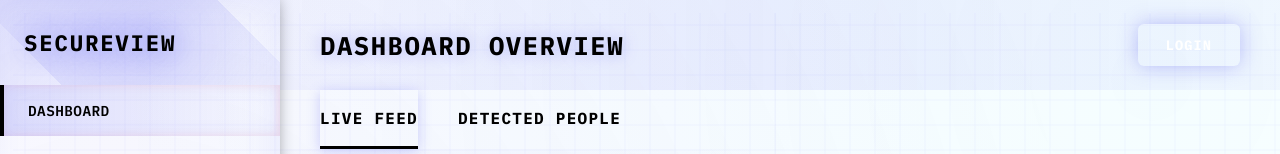
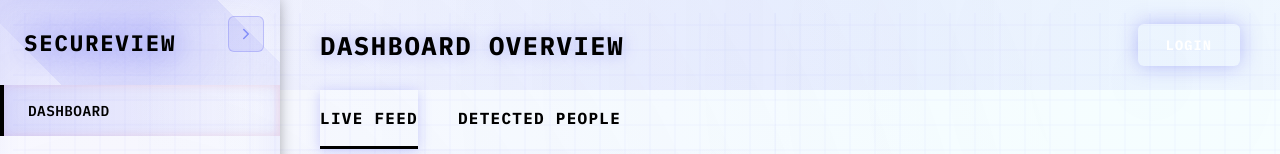
Before and after one commit to ElAmoen3D/cuhackit-26-brown, a Vue app in the folder hackathon-frontend/: page / in a window 1280 px wide. Shown: the top 154 px of the page. Built offline with nearby package versions, Linux system fonts and the light colour scheme.

Commit message:
Sidebar switches around

```diff
--- a/hackathon-frontend/src/components/Dashboard.vue
+++ b/hackathon-frontend/src/components/Dashboard.vue
@@ -1,8 +1,10 @@
 <script setup>
-import { ref } from 'vue'
+import { ref, onMounted } from 'vue'
+import { ChevronLeft, ChevronRight } from 'lucide-vue-next'
 
 const activeTab = ref('live')
 const currentPage = ref('dashboard') // 'dashboard' or 'logs'
+const sidebarPosition = ref('left')
 
 const people = ref([
   { id: 1, name: 'Alice Johnson', status: 'Authorized', time: '10:42 AM' },
@@ -17,12 +19,35 @@ const detectedPeople = ref([
   { id: 102, name: 'Unknown', type: 'unknown', match: '-' },
   { id: 103, name: 'Evan Wright', type: 'known', match: '92%' },
 ])
+
+const toggleSidebarPosition = () => {
+  sidebarPosition.value = sidebarPosition.value === 'left' ? 'right' : 'left'
+  localStorage.setItem('sidebarPosition', sidebarPosition.value)
+}
+
+onMounted(() => {
+  // Load sidebar position from localStorage
+  const savedPosition = localStorage.getItem('sidebarPosition')
+  if (savedPosition) {
+    sidebarPosition.value = savedPosition
+  }
+})
 </script>
 
 <template>
   <div class="dashboard-container">
     <!-- Sidebar -->
-    <aside class="sidebar">
+    <aside class="sidebar" :class="{ 'sidebar-right': sidebarPosition === 'right' }">
+      <button
+        class="position-toggle-btn"
+        @click="toggleSidebarPosition"
+        title="Toggle sidebar position"
+        :aria-label="sidebarPosition === 'left' ? 'Move sidebar to right' : 'Move sidebar to left'"
+      >
+        <ChevronLeft v-if="sidebarPosition === 'right'" :size="18" />
+        <ChevronRight v-else :size="18" />
+      </button>
+
       <div class="logo">
         <h2>SecureView</h2>
       </div>
@@ -229,6 +254,45 @@ const detectedPeople = ref([
   box-shadow: inset -8px 0 32px rgba(99, 102, 241, 0.08), -4px 0 16px rgba(0, 0, 0, 0.5);
   position: relative;
   z-index: 10;
+  transition: border 0.4s ease, box-shadow 0.4s ease, order 0.4s ease;
+}
+
+.sidebar.sidebar-right {
+  border-right: none;
+  border-left: 2px solid var(--soc-indigo);
+  box-shadow: inset 8px 0 32px rgba(99, 102, 241, 0.08), 4px 0 16px rgba(0, 0, 0, 0.5);
+  order: 2;
+}
+
+/* Position toggle button */
+.position-toggle-btn {
+  position: absolute;
+  top: 16px;
+  right: 16px;
+  background: rgba(99, 102, 241, 0.1);
+  border: 1px solid rgba(99, 102, 241, 0.3);
+  color: #818CF8;
+  cursor: pointer;
+  padding: 8px;
+  border-radius: 6px;
+  display: flex;
+  align-items: center;
+  justify-content: center;
+  transition: all 0.3s ease;
+  width: 36px;
+  height: 36px;
+  z-index: 11;
+}
+
+.position-toggle-btn:hover {
+  background: rgba(99, 102, 241, 0.2);
+  border-color: rgba(99, 102, 241, 0.5);
+  color: #E1E8ED;
+  transform: scale(1.1);
+}
+
+.position-toggle-btn:active {
+  transform: scale(0.95);
 }
 
 /* Sidebar animated accent line */
```
